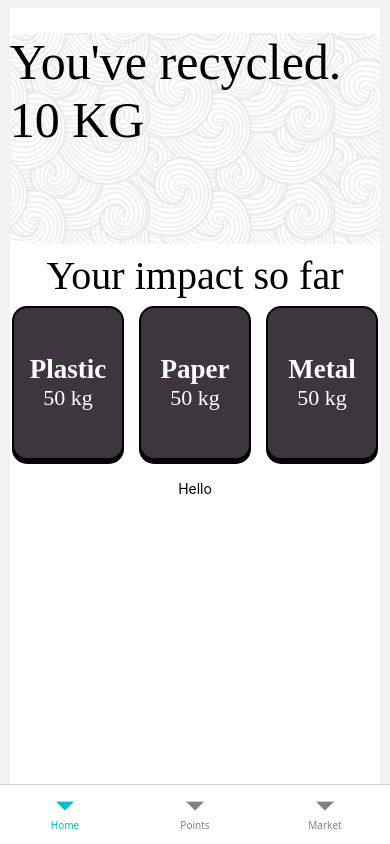
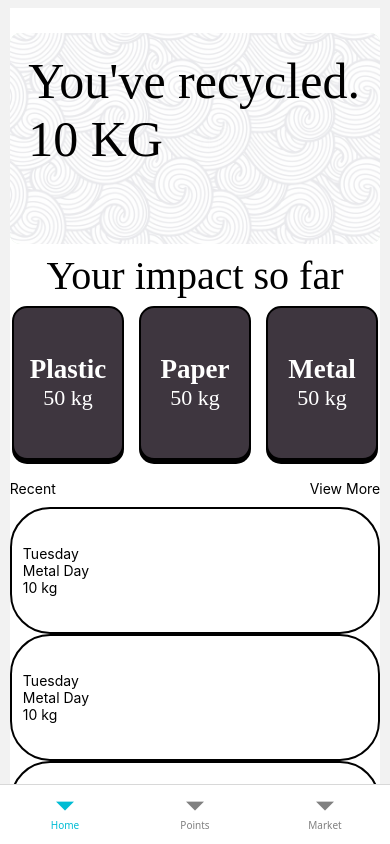
Before and after one commit to NoobImposter/TrashApp, a React Native app: screen /Home in a window 390 px wide. Built offline with nearby package versions, Linux system fonts and the light colour scheme.

Commit message:
recent Scroll was implmented

```diff
--- a/Screens/Homepage/Components/Data.tsx
+++ b/Screens/Homepage/Components/Data.tsx
@@ -28,8 +28,10 @@ const DataTabs = () => {
             <ImageBackground source={require("../../../Assets/Images/HomePage/background.webp")} style={Styles.maindata}
             resizeMode="cover"
             imageStyle={{borderRadius:10,opacity:0.13,backgroundColor:"green"}}>
+                <View style={{padding:"5%"}}>
                 <Text style={[GlobalStyles.Boldfont]}>You've recycled.</Text>
                 <Text style={[GlobalStyles.Boldfont]}>10 KG</Text>
+                </View>
 
             </ImageBackground>
 
--- /dev/null
+++ b/Screens/Homepage/Components/RecentTab.jsx
@@ -0,0 +1,31 @@
+import { View, Text, StyleSheet, Dimensions } from 'react-native'
+import React from 'react'
+
+const ScrenHieght=Dimensions.get("window").height
+
+const RecentTab = ({day,line,kgs,icon}) => {
+  return (
+    <View style={Styles.mainconstainer}>
+      <Text>{day}</Text>
+      <Text>{line}</Text>
+      <Text>{kgs}</Text>
+    </View>
+
+  )
+}
+
+const Styles=StyleSheet.create({
+    mainconstainer:{
+        width:"100%",
+        height:ScrenHieght*0.15,
+        backgroundColor:"",
+        borderRadius:40,
+        padding:"3%",
+        borderColor:"black",
+        justifyContent:"center",
+        borderWidth:2
+
+    }
+})
+
+export default RecentTab
--- a/Screens/Homepage/Components/Recents.jsx
+++ b/Screens/Homepage/Components/Recents.jsx
@@ -1,12 +1,68 @@
-import { View,Text, StyleSheet ,Dimensions} from 'react-native'
+import { View,Text, StyleSheet ,Dimensions,ScrollView} from 'react-native'
 import React from 'react'
+import RecentTab from './RecentTab'
 
 
 const height=Dimensions.get("window").height
+const width=Dimensions.get("window").width
 const Recents = () => {
+    const Data=[{
+        day:"Tuesday",
+        line:"Metal Day",
+        wieght:"10 kg"
+    },
+    {
+        day:"Tuesday",
+        line:"Metal Day",
+        wieght:"10 kg"
+    },
+    {
+        day:"Tuesday",
+        line:"Metal Day",
+        wieght:"10 kg"
+    },
+
+
+]
+
   return (
     <View  style={Styles.maincontainer}>
-        <Text>Hello</Text>
+
+        <View style={{
+            width:width*0.95,
+            flexDirection:"row",
+            alignItems:"flex-start",
+            justifyContent:"center"
+        }}>
+            <View
+            style={{width:"50%",
+               alignItems:"flex-start"
+            }}
+
+            >
+                <Text>Recent</Text>
+            </View>
+            <View
+
+               style={{width:"50%",
+                alignItems:"flex-end"
+
+               }}
+            >
+                <Text>View More</Text>
+            </View>
+        </View>
+        <ScrollView contentContainerStyle={Styles.scrollcontent}
+        showsVerticalScrollIndicator={false}>
+
+
+        {
+            Data.map((Value,index)=>(
+                <RecentTab key={index} day={Value.day} line={Value.line} kgs={Value.wieght}/>
+            ))
+        }
+        </ScrollView>
+
 
 
     </View>
@@ -22,7 +78,12 @@ const Styles=StyleSheet.create({
         backgroundColor:"white",
         alignItems:"center",
         flexDirection:"column"
+    },
+    scrollcontent:{
+        width:width*0.95,
 
+        alignItems:"center",
+        paddingVertical:10
     }
 })
 
```
Also changed, not shown: Screens/Homepage/Components/RecentTab.tsx (deleted).
